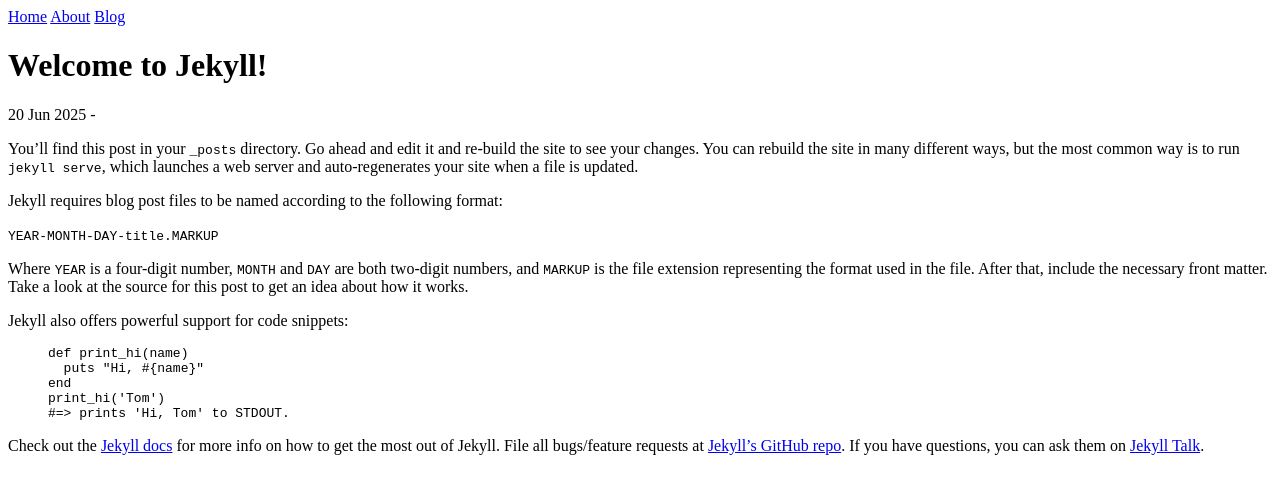
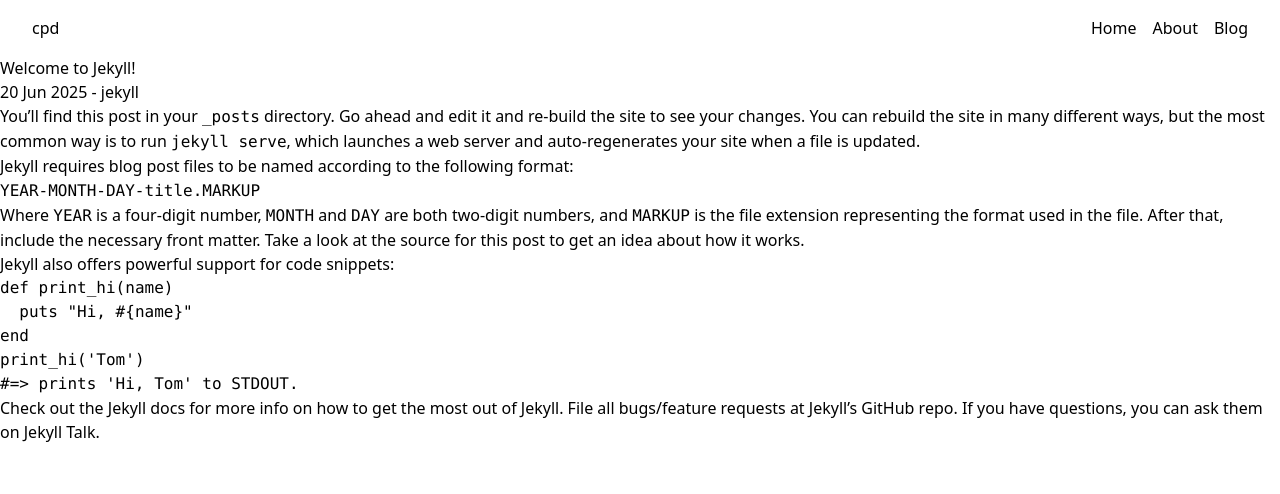
Before and after one commit to cpdtzy/cpd.github.io, a Jekyll site: the page built from _posts/2025-06-20-welcome-to-jekyll.markdown, in a window 1280 px wide. Shown: the top 494 px of the page. Built offline with Jekyll 4.4.1, drawn with Linux system fonts in a browser that asks for light colours.

Commit message:
feat: add tailwind css styles

```diff
--- a/_includes/navigation.html
+++ b/_includes/navigation.html
@@ -1,5 +1,17 @@
-<nav>
-    {% for nav in site.data.navigation %}
-    <a href="{{nav.link}}" {% if page.url== nav.link %}class="current" {% endif %}>{{nav.name}}</a>
-    {% endfor %}
-</nav>
+<header class="flex flex-row justify-between items-center px-8 py-4">
+    <a href="/">
+        {{ site.title }}
+    </a>
+    <nav class="flex flex-row gap-x-4">
+        {% for nav in site.data.navigation %}
+            <a
+                    href="{{ nav.link }}"
+                    class="hover:text-red-400
+{% if page.url == nav.link %} text-red-600 {% endif %}
+"
+            >
+                {{ nav.name }}
+            </a>
+        {% endfor %}
+    </nav>
+</header>
--- /dev/null
+++ b/_includes/tailwind.html
@@ -0,0 +1 @@
+<script type="application/javascript" src="https://cdn.jsdelivr.net/npm/@tailwindcss/browser@4"></script>
--- a/_layouts/default.html
+++ b/_layouts/default.html
@@ -1,9 +1,10 @@
 <!DOCTYPE html>
-<html lang="en">
+<html lang="zh-CN">
 <head>
     <meta charset="UTF-8">
-    <link rel="stylesheet" type="text/css" href="/assets/css/styles.css">
+    <meta name="viewport" content="width=device-width, initial-scale=1.0">
     <title>{{page.title}}</title>
+    {% include tailwind.html %}
 </head>
 <body>
 {% include navigation.html %}
--- a/_posts/2025-06-20-welcome-to-jekyll.markdown
+++ b/_posts/2025-06-20-welcome-to-jekyll.markdown
@@ -3,6 +3,7 @@ layout: post
 title:  "Welcome to Jekyll!"
 date:   2025-06-20 16:22:04 +0800
 categories: jekyll update
+author: jekyll
 ---
 You’ll find this post in your `_posts` directory. Go ahead and edit it and re-build the site to see your changes. You can rebuild the site in many different ways, but the most common way is to run `jekyll serve`, which launches a web server and auto-regenerates your site when a file is updated.
 
--- a/_sass/main.scss
+++ /dev/null
@@ -1,3 +0,0 @@
-.red {
-  color: blue;
-}
--- a/assets/css/styles.scss
+++ b/assets/css/styles.scss
@@ -1,7 +1,7 @@
 ---
 ---
 
-//noinspection CssUnknownTarget
+// noinspection CssUnknownTarget
 @import "main";
 .current {
   color: red;
```
Also changed, not shown: index.md (line endings or trailing spaces).
